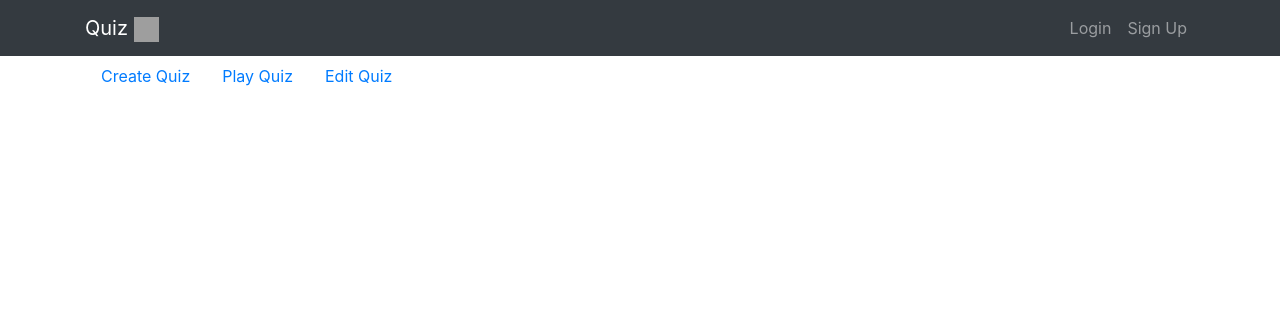
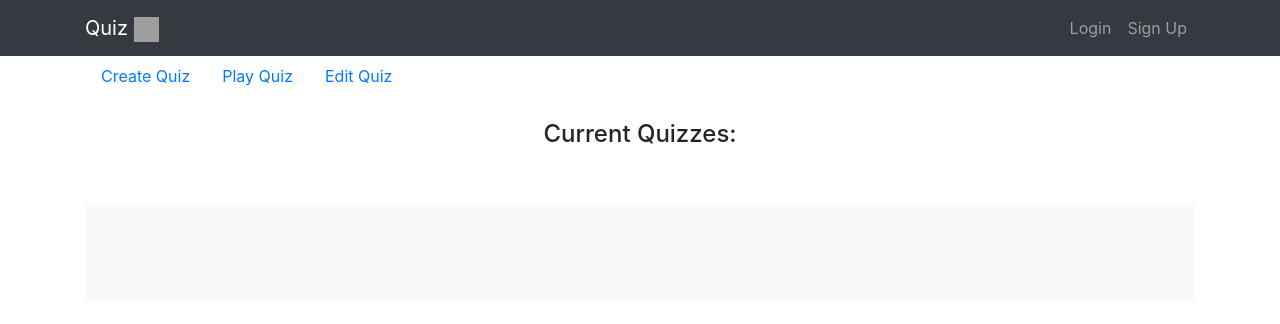
Before and after one commit to Goldie698/Newcys, a Django app: page / in a window 1280 px wide. Shown: the top 324 px of the page. Run offline with Django 3.2, Linux system fonts and the light colour scheme; data that the repository does not hold is empty; some libraries are stand-ins or nearby versions; grey boxes are pictures that could not be loaded.

Commit message:
Added quizzes to front page

```diff
--- a/accounts/views.py
+++ b/accounts/views.py
@@ -1,6 +1,7 @@
-from django.shortcuts import render, redirect
+from django.shortcuts import render, redirect, get_list_or_404
 from django.contrib.auth.models import User
 from django.contrib import auth
+from quiz.models import Quiz
 
 
 def signup(request):
@@ -24,7 +25,8 @@ def login(request):
         user = auth.authenticate(username=request.POST['username'], password=request.POST['password'])
         if user is not None:
             auth.login(request, user)
-            return redirect('home')
+            quizzes = Quiz.objects.all()
+            return render(request, 'home.html', {'quizlist': quizzes})
         else:
             return render(request, 'accounts/login.html', {'error': ' Username or Password is incorrect.'})
     else:
--- a/quiz/models.py
+++ b/quiz/models.py
@@ -24,6 +24,7 @@ class Quiz(models.Model):
         return self.title
 
 
+
 class Round(models.Model):
     title = models.CharField(max_length=200)
     # number = models.IntegerField(default=1)
--- a/quiz/templates/quiz/home.html
+++ b/quiz/templates/quiz/home.html
@@ -2,6 +2,7 @@
 {% extends 'base.html' %}
 <html lang="en">
 {% block content%}
+{% load static %}
 <div class="main-tabs-docs">
     <ul class="nav nav-mtd tabs-info z-depth-1">
         <li class="nav-item">
@@ -12,5 +13,26 @@
             <a class="nav-item nav-link" href="">Edit Quiz</a></li>
     </ul>
 </div>
+<br>
+<h4 class="text-center">Current Quizzes:</h4>
+<br>
+<br>
+<div class="album py-5 bg-light">
+    <div class="container">
+        <div class="row">
+            {% for quiz in quizlist %}
+            <div class="col-md-4">
+                <div class="card mb-4 shadow-sm">
+                    <img class="card-img-top img-fluid" src="{% static 'quiz2.png' %}" alt="Card image cap">
+                    <div class="card-body">
+                        <p class="card-text text-center">{{ quiz.title }}</p>
+                    </div>
+                </div>
+            </div>
+            {% endfor %}
+        </div>
+    </div>
+</div>
+<br>
 {% endblock %}
 </html>
--- a/quiz/templates/quiz/quizdetail.html
+++ b/quiz/templates/quiz/quizdetail.html
@@ -1,6 +1,8 @@
 <!DOCTYPE html>
 {% extends 'base.html' %}
 <html lang="en">
+<!--{% load static %}-->
+<!--<link rel="stylesheet" href="{% static 'js/quizdetail.js' %}">-->
 {% block content%}
 <h1> {{ quiz.title }}</h1>
 <div class="container">
@@ -17,10 +19,12 @@
 <br>
 <h3> {{r.title}}</h3>
 <!--<input type="button" class="btn btn-primary" value="Add Questions">-->
+
 {% for q in range %}
 <br>
 <form method="POST" action="{% url 'createquestion' r.id %}" enctype="multipart/form-data">
     {% csrf_token %}
+    <br>
     Question {{q}}:
     <br>
     <input type="text" name="prompt">
@@ -33,6 +37,7 @@
     <input class="btn btn-success" type="submit" value="Create">
 </form>
 {% endfor %}
+
 {% endfor %}
 {% endblock %}
 </html>
--- a/quiz/urls.py
+++ b/quiz/urls.py
@@ -4,9 +4,8 @@ from . import views
 urlpatterns = [
     path('create', views.create, name='create'),
     path('round', views.rounds, name='round'),
+    path('<int:quiz_id>', views.quizdetail, name='quizdetail'),
     path('<int:quiz_id>/', views.createquestion, name='createquestion'),
     path('', views.create, name='quiz/create'),
 
-    path('<int:quiz_id>', views.quizdetail, name='quizdetail'),
-
 ]
--- a/quiz/views.py
+++ b/quiz/views.py
@@ -6,7 +6,8 @@ from django.utils import timezone
 
 # Create your views here.
 def home(request):
-    return render(request, 'quiz/home.html')
+    quizzes = Quiz.objects.all()
+    return render(request, 'quiz/home.html', {'quizlist': quizzes})
 
 
 @login_required
```
Also changed, not shown: pubquiz/static/quiz2.png (added).
